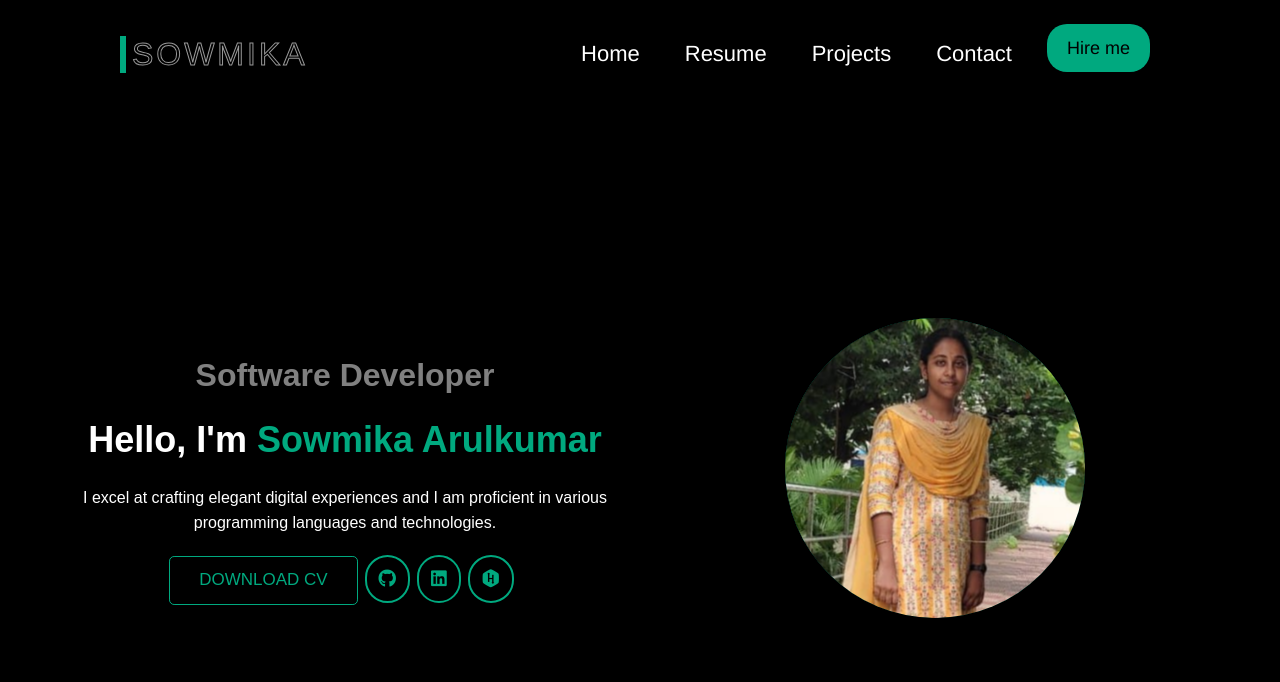
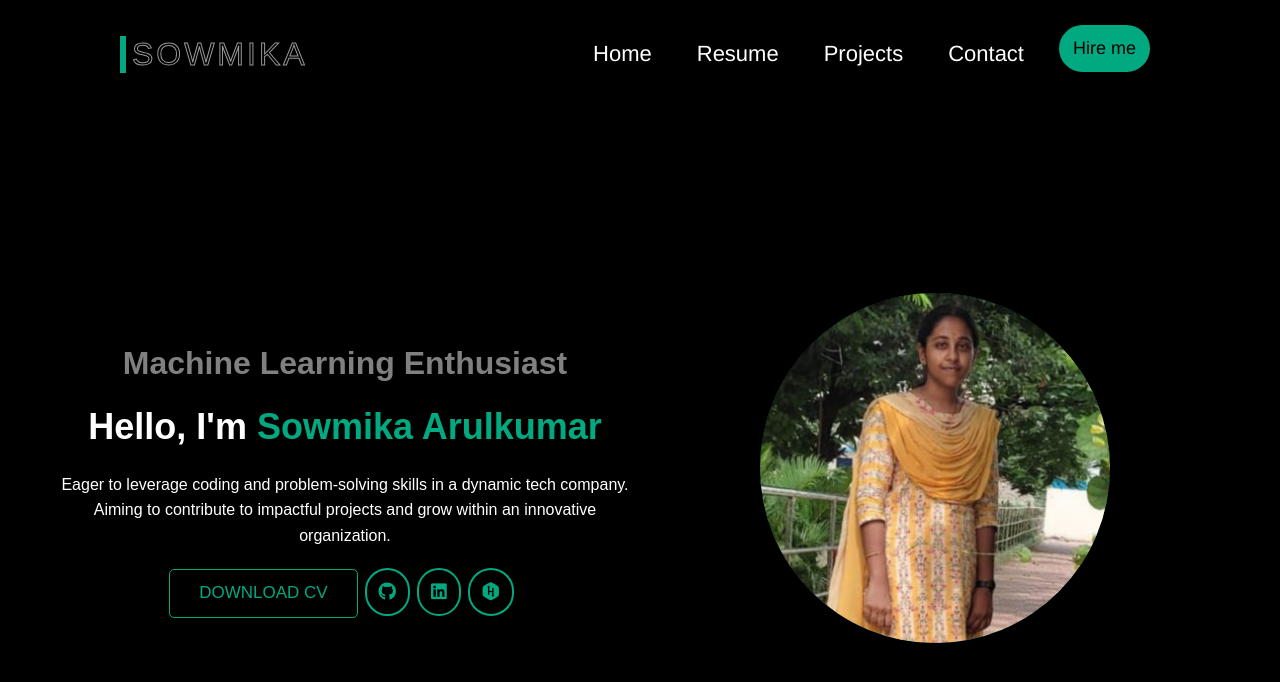
Before and after one commit to Sowmika-Arul/portfolio, a React (Create React App) app in the folder new/: page / in a window 1280 px wide. Shown: the top 682 px of the page. Built offline with nearby package versions, Linux system fonts and the light colour scheme.

Commit message:
changes made

```diff
--- a/new/src/App.css
+++ b/new/src/App.css
@@ -3,7 +3,7 @@
   text-align: center;
   margin: 0;
   padding: 0;
-  background-color: #000000; /* Dark background for contrast */
+  background-color: #000000;
   color: #FFFFFF;
 }
 
@@ -31,18 +31,18 @@
   display: flex;
   align-items: center;
   justify-content: center;
-  background-color:black; /* Dark gray background for the photo section */
+  background-color:black;
 }
 
 .profile-image-wrapper {
   position: relative;
-  width: 300px; /* Adjust the size as needed */
-  height: 300px; /* Adjust the size as needed */
+  width: 350px;
+  height: 350px;
   border-radius: 50%;
   display: flex;
   align-items: center;
   justify-content: center;
-  overflow: hidden; /* Ensures the image fits inside the circle */
+  overflow: hidden;
 }
 
 .profile-image {
@@ -50,7 +50,7 @@
   height: 100%;
   border-radius: 50%;
   object-fit: cover;
-  animation: pulse 3s infinite; /* Animation added */
+  animation: pulse 3s infinite;
 }
 
 @keyframes pulse {
--- a/new/src/App.js
+++ b/new/src/App.js
@@ -1,4 +1,4 @@
-import React, { useState } from 'react';
+import React, { useState, useEffect } from 'react';
 import { BrowserRouter as Router, Routes, Route } from 'react-router-dom';
 import Navbar from './components/Navbar';
 import Resume from './components/Resume';
@@ -10,6 +10,15 @@ import './App.css';
 
 function App() {
   const [loading, setLoading] = useState(false);
+  const roles = ["Software Developer", "MERN Stack Developer", "Machine Learning Enthusiast", "Frontend Developer", "Backend Developer"];
+  const [currentRole, setCurrentRole] = useState(0);
+
+  useEffect(() => {
+    const interval = setInterval(() => {
+      setCurrentRole((prevRole) => (prevRole + 1) % roles.length);
+    }, 2000); // Change text every 2 seconds
+    return () => clearInterval(interval);
+  }, [roles.length]);
 
   return (
     <div className="App">
@@ -21,9 +30,9 @@ function App() {
           element={
             <div className="main-content">
               <div className="content">
-                <h2>Software Developer</h2>
+                <h2>{roles[currentRole]}</h2>
                 <h1>Hello, I'm <span>Sowmika Arulkumar</span></h1>
-                <p>I excel at crafting elegant digital experiences and I am proficient in various programming languages and technologies.</p>
+                <p>Eager to leverage coding and problem-solving skills in a dynamic tech company. Aiming to contribute to impactful projects and grow within an innovative organization.</p>
                 <div className="button-group">
                   <button className="button">Download CV</button>
                   <a href="https://github.com/yourusername" className="icon-button" target="_blank" rel="noopener noreferrer">
--- a/new/src/components/AboutMe.css
+++ b/new/src/components/AboutMe.css
@@ -31,6 +31,7 @@
 .about-me-box p {
   margin: 0;
   font-size: 16px;
+
 }
 
 .about-me-container h2{
--- a/new/src/components/Contact.js
+++ b/new/src/components/Contact.js
@@ -100,7 +100,7 @@ const ContactForm = () => {
       <FormWrapper>
         <FormContainer>
           <Title>Let's work together</Title>
-          <p>Lorem ipsum dolor sit amet, consectetur adipiscing elit. Nescuint sit illo esse commodi.</p>
+          <p>Let’s connect and explore how we can work together to create impactful solutions.</p>
           <Form>
             <Input type="text" placeholder="First Name" />
             <Input type="text" placeholder="Last Name" />
@@ -119,15 +119,15 @@ const ContactForm = () => {
         <ContactInfoContainer>
             <ContactDetail>
               <ContactIcon><i class='bx bxs-phone-call'></i></ContactIcon>
-              <New>Phone No<br></br> (+91) 9345847062</New>
+              <New><strong style={{color:'#3a3a3a'}}>Phone No</strong><br></br> (+91) 9345847062</New>
             </ContactDetail>
             <ContactDetail>
               <ContactIcon><i class='bx bxs-envelope'></i></ContactIcon>
-               <New>Email <br></br>sowmikaarulkumar@gmail.com</New>
+               <New><strong style={{color:'#3a3a3a'}} >Email</strong> <br></br>sowmikaarulkumar@gmail.com</New>
             </ContactDetail>
             <ContactDetail>
               <ContactIcon><i class='bx bx-current-location' ></i></ContactIcon>
-              <New>Location<br></br>Tiruchengode, 637302</New>
+              <New><strong style={{color:'#3a3a3a'}}>Location</strong><br></br>Tiruchengode, 637302</New>
             </ContactDetail>
         </ContactInfoContainer>
       </FormWrapper>
--- a/new/src/components/Project.css
+++ b/new/src/components/Project.css
@@ -91,4 +91,5 @@
     color: white;
     cursor: pointer;
     padding: 5px;
+    margin-left: 10px;
   }
--- a/new/src/components/Projects.js
+++ b/new/src/components/Projects.js
@@ -10,25 +10,25 @@ const projectData = [
   {
     id: 1,
     number: '01',
-    title: 'Frontend Project 1',
-    description: 'Lorem ipsum dolor sit amet, consectetur adipiscing elit.',
-    technologies: ['Html 5', 'Css 3', 'Javascript'],
+    title: 'Frontend Project',
+    description: 'A website which displays Kural according to the number the user entered by using third party API.',
+    technologies: ['React', 'CSS Modules'],
     image: tirukkuralImage
   },
   {
     id: 2,
     number: '02',
-    title: 'Frontend Project 2',
-    description: 'Sed do eiusmod tempor incididunt ut labore et dolore magna aliqua.',
-    technologies: ['React', 'CSS Modules'],
+    title: 'Figma Design',
+    description: 'UI design of a jungle game.',
+    technologies: ['Figma Tool'],
     image: Figma // Replace with your image paths
   },
   {
     id: 3,
     number: '03',
-    title: 'Frontend Project 3',
-    description: 'Sed do eiusmod tempor incididunt ut labore et dolore magna aliqua.',
-    technologies: ['React', 'CSS Modules'],
+    title: 'Full Stack Project',
+    description: 'A user friendly website which helps to reduce the time of both the patient and the doctor.',
+    technologies: ['HTML', 'CSS', 'Python', 'Flask Framework'],
     image: medical // Replace with your image paths
   },
 
--- a/new/src/components/navbar.css
+++ b/new/src/components/navbar.css
@@ -56,9 +56,9 @@
   margin-top: -2%;
   background-color: #00A97F;
   color: #000000;
-  padding: 10px 20px;
+  padding: 7px 14px;
   border: none;
-  border-radius: 20px;
+  border-radius: 25px;
   font-size: 18px;
   cursor: pointer;
   font-family: 'Franklin Gothic Medium', 'Arial Narrow', Arial, sans-serif;
```
Also changed, not shown: new/letter-s.png (added), new/src/components/Figma.png.
